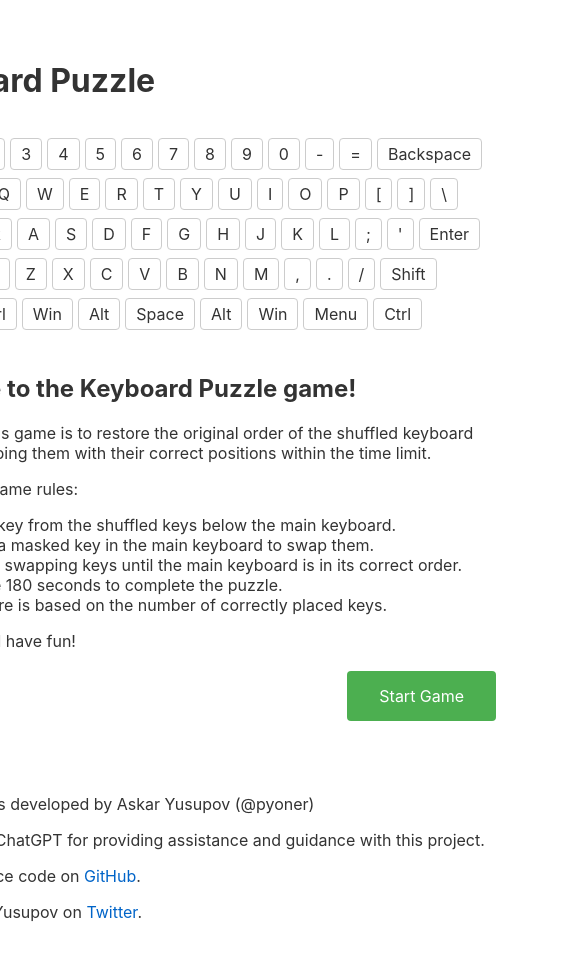
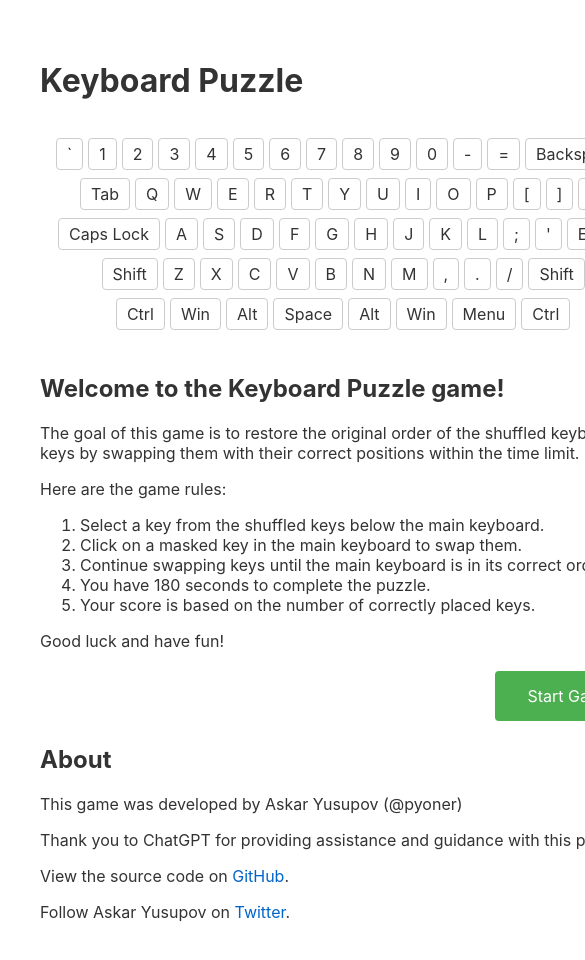
Before and after one commit to pyoner/keyboard-puzzle, a Svelte app: page / in a window 390 px wide. Shown: the top 960 px of the page, 585 px wide, since content can reach past the window. Built offline with nearby package versions, Linux system fonts and the light colour scheme.

Commit message:
fix: fit content on mobile screen

```diff
--- a/public/global.css
+++ b/public/global.css
@@ -1,6 +1,9 @@
+html {
+	margin: auto;
+}
 html, body {
 	position: relative;
-	width: 100%;
+	width: max-content;
 	height: 100%;
 }
 
--- a/src/App.svelte
+++ b/src/App.svelte
@@ -23,7 +23,7 @@
   const timeInSeconds = getTimeFromQuery(window.location) || 3 * 60;
 </script>
 
-<div class="app-wrapper">
+<div class="container">
   <div class="app">
     <h1>Keyboard Puzzle</h1>
     {#if gameState === "start"}
@@ -44,7 +44,7 @@
     margin: 1rem;
     padding: 1rem;
   }
-  .app-wrapper {
+  .container {
     display: flex;
     justify-content: center;
   }
```
